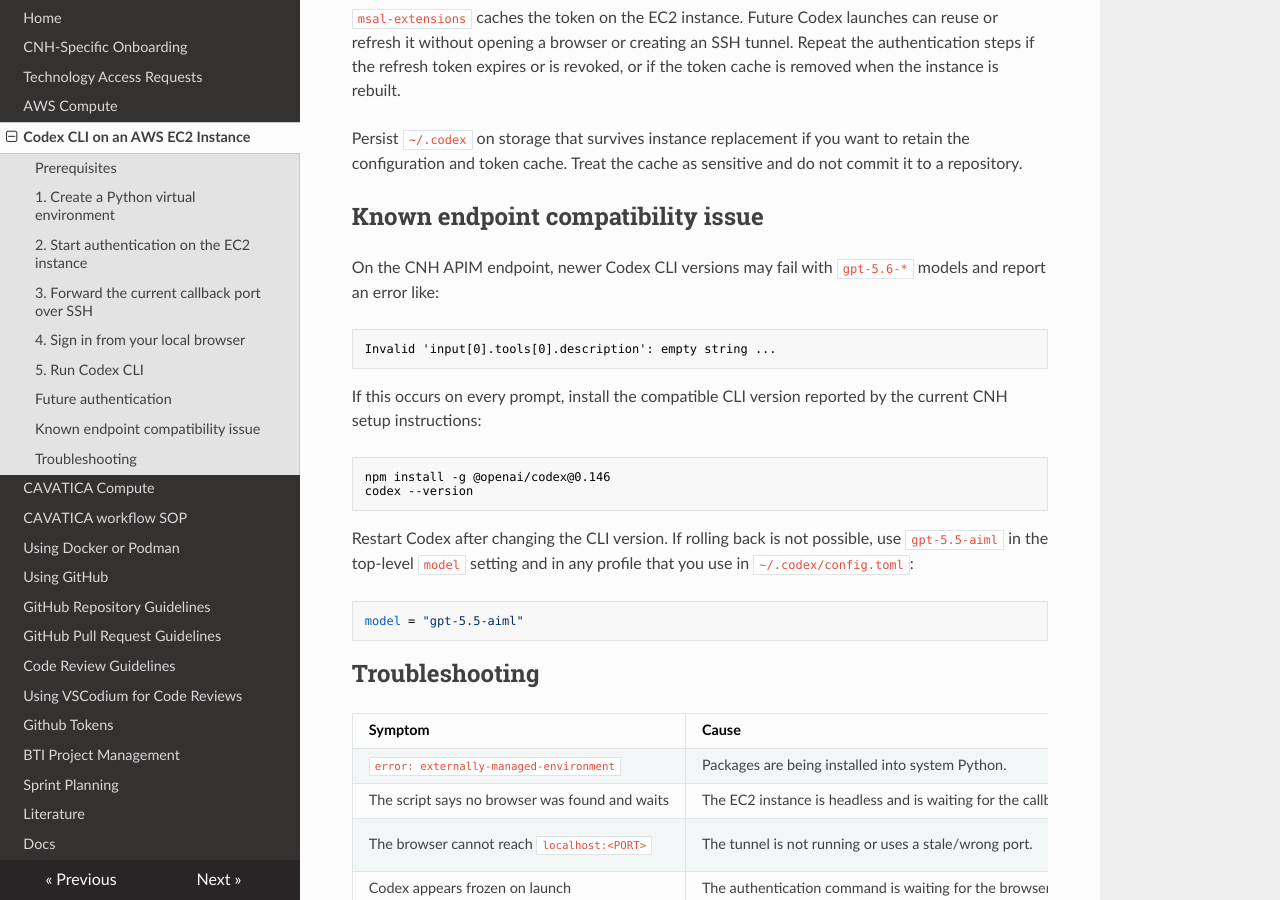
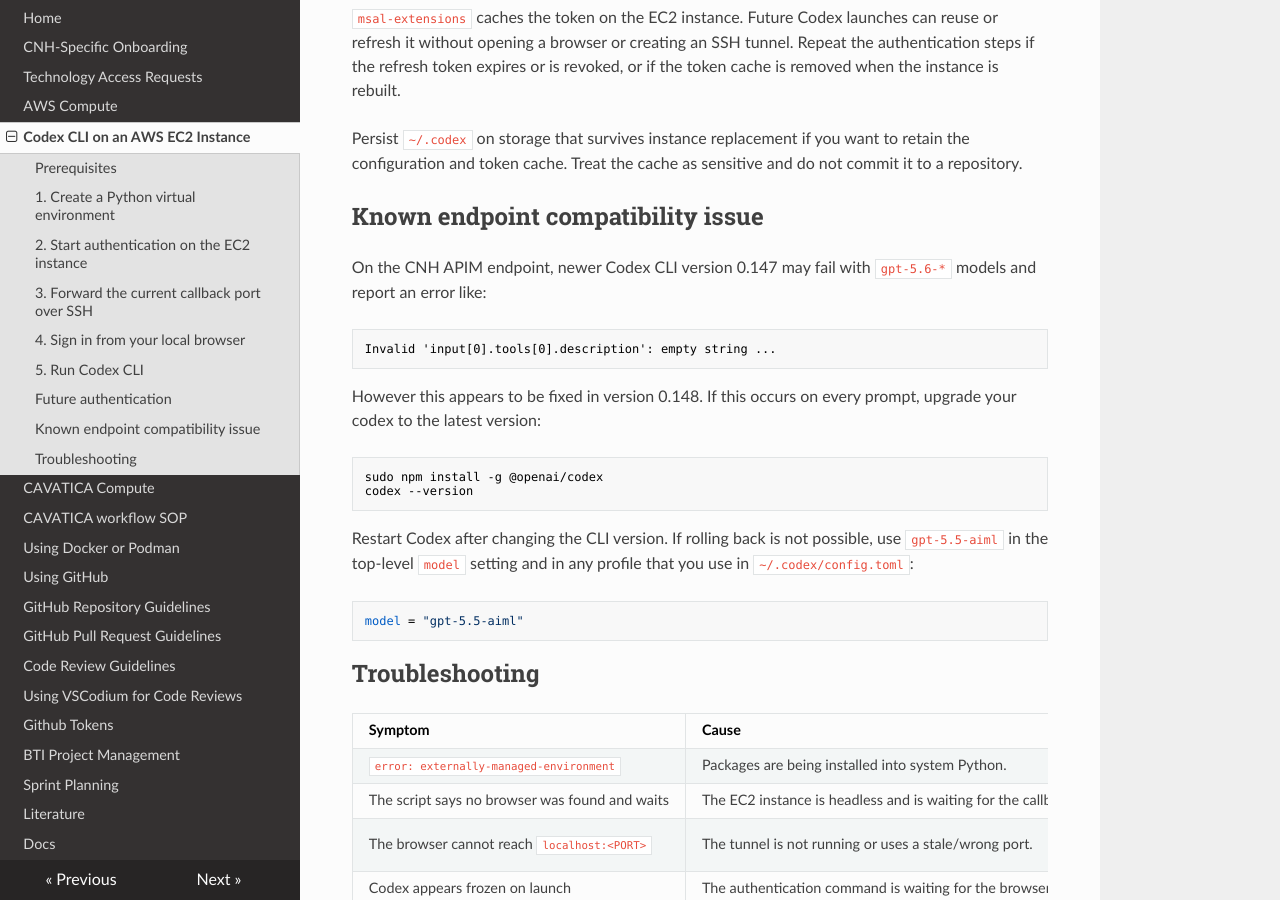
Before and after one commit to childrens-bti/bti-bfx-docs, an MkDocs documentation site: the page built from docs/codex-cli-ec2.md, in a window 1280 px wide and 900 px high, scrolled down 3012 px. Built offline with MkDocs 1.6.1, drawn with Linux system fonts in a browser that asks for light colours; nearby versions of some CDN libraries.

Commit message:
mentioned that the latest version of codex is working now

````diff
--- a/docs/codex-cli-ec2.md
+++ b/docs/codex-cli-ec2.md
@@ -151,18 +151,17 @@
 
 ## Known endpoint compatibility issue
 
-On the CNH APIM endpoint, newer Codex CLI versions may fail with `gpt-5.6-*`
+On the CNH APIM endpoint, newer Codex CLI version 0.147 may fail with `gpt-5.6-*`
 models and report an error like:
 
 ```text
 Invalid 'input[0].tools[0].description': empty string ...
 ```
 
-If this occurs on every prompt, install the compatible CLI version reported by
-the current CNH setup instructions:
+However this appears to be fixed in version 0.148. If this occurs on every prompt, upgrade your codex to the latest version:
 
 ```bash
-npm install -g @openai/codex@0.146
+sudo npm install -g @openai/codex
 codex --version
 ```
 
````
